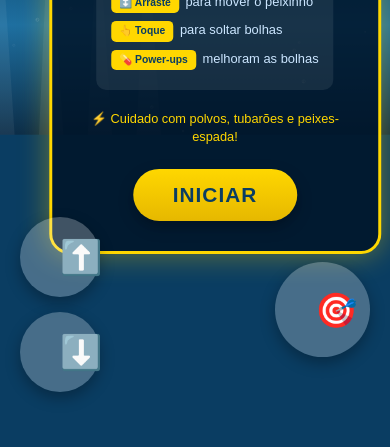
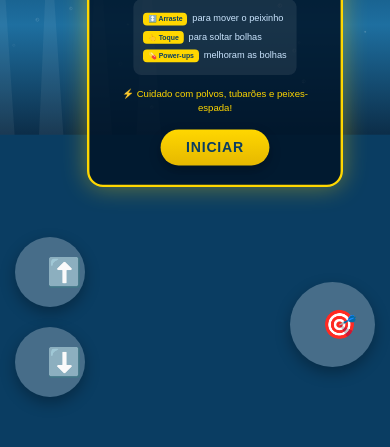
Before and after one commit to dev-ronaldo-alves/Bolhas-do-Dourado, a plain HTML site: page index.html in a window 390 px wide. Shown: the part 397-844 px from the top of the page. Drawn offline with Linux system fonts and the light colour scheme.

Commit message:
Optimize layout for mobile screens
Reduced various element sizes and adjusted styles for better mobile responsiveness.

```diff
--- a/index.html
+++ b/index.html
@@ -33,7 +33,6 @@
             background: #0a3d62;
             width: 100vw;
             height: 100vh;
-            object-fit: fill; /* garante que preencha sem distorção, pois a proporção é a mesma */
         }
 
         #ui-layer {
@@ -57,14 +56,14 @@
             text-align: center;
             background: rgba(0, 20, 40, 0.85);
             border-radius: 20px;
-            padding: 30px 25px;
+            padding: 24px 20px; /* reduzido de 30px 25px */
             margin: 20px;
             color: #fff;
             pointer-events: auto;
             border: 3px solid #ffd700;
             box-shadow: 0 0 30px rgba(255, 215, 0, 0.4);
             width: 85%;
-            max-width: 400px;
+            max-width: 320px; /* reduzido de 400px */
         }
 
         .screen.active {
@@ -72,32 +71,32 @@
         }
 
         h1 {
-            font-size: 2.2em;
+            font-size: 2.0em; /* levemente reduzido */
             color: #ffd700;
             text-shadow: 0 0 15px rgba(255, 215, 0, 0.7);
-            margin-bottom: 10px;
+            margin-bottom: 8px;
             letter-spacing: 2px;
         }
 
         h2 {
-            font-size: 1.5em;
+            font-size: 1.4em;
             color: #ffd700;
-            margin-bottom: 15px;
+            margin-bottom: 12px;
         }
 
         p {
-            font-size: 0.95em;
-            margin: 8px 0;
+            font-size: 0.9em;
+            margin: 6px 0;
             color: #cce6ff;
             line-height: 1.4;
         }
 
         .instructions {
-            font-size: 0.85em;
+            font-size: 0.8em;
             color: #aad4ff;
-            margin: 12px 0;
+            margin: 10px 0;
             background: rgba(255, 255, 255, 0.08);
-            padding: 12px 15px;
+            padding: 10px 12px;
             border-radius: 10px;
             text-align: left;
         }
@@ -106,10 +105,10 @@
             display: inline-block;
             background: #ffd700;
             color: #0a3d62;
-            padding: 3px 8px;
+            padding: 2px 6px;
             border-radius: 5px;
             font-weight: bold;
-            font-size: 0.8em;
+            font-size: 0.75em;
             margin-right: 3px;
         }
 
@@ -117,12 +116,12 @@
             background: linear-gradient(180deg, #ffd700, #e6b800);
             color: #0a3d62;
             border: none;
-            padding: 14px 40px;
-            font-size: 1.3em;
+            padding: 12px 32px;
+            font-size: 1.1em;
             font-weight: bold;
             border-radius: 30px;
             cursor: pointer;
-            margin-top: 15px;
+            margin-top: 12px;
             letter-spacing: 1px;
             box-shadow: 0 6px 15px rgba(0, 0, 0, 0.3);
             transition: all 0.2s;
@@ -136,16 +135,16 @@
         }
 
         .score-final {
-            font-size: 2.5em;
+            font-size: 2.2em;
             font-weight: bold;
             color: #fff;
             text-shadow: 0 0 20px rgba(255, 215, 0, 0.8);
         }
 
         .high-score {
-            font-size: 1.2em;
+            font-size: 1.0em;
             color: #ffd700;
-            margin-bottom: 5px;
+            margin-bottom: 4px;
         }
 
         #mobile-controls {
@@ -157,33 +156,33 @@
         .control-btn {
             pointer-events: auto;
             position: fixed;
-            width: 80px;
-            height: 80px;
+            width: 70px;
+            height: 70px;
             border-radius: 50%;
             border: none;
-            font-size: 34px;
+            font-size: 28px;
             background: rgba(255, 255, 255, .25);
         }
         #btn-up {
-            left: 20px;
-            bottom: 150px;
+            left: 15px;
+            bottom: 140px;
         }
         #btn-down {
-            left: 20px;
-            bottom: 55px;
+            left: 15px;
+            bottom: 50px;
         }
         #btn-fire {
-            right: 20px;
-            bottom: 90px;
-            width: 95px;
-            height: 95px;
+            right: 15px;
+            bottom: 80px;
+            width: 85px;
+            height: 85px;
         }
         #start-screen,
         #gameover-screen {
             position: fixed !important;
             left: 50% !important;
             top: 50% !important;
-            transform: translate(-50%, -50%) !important;
+            transform: translate(-50%, -50%) scale(0.8) !important; /* redução de 20% */
         }
     </style>
 </head>
@@ -197,7 +196,7 @@
             <p><span>👆 Toque</span> para soltar bolhas</p>
             <p><span>💊 Power-ups</span> melhoram as bolhas</p>
         </div>
-        <p style="font-size:0.8em;color:#ffd700;">⚡ Cuidado com polvos, tubarões e peixes-espada!</p>
+        <p style="font-size:0.75em;color:#ffd700;">⚡ Cuidado com polvos, tubarões e peixes-espada!</p>
         <button id="btn-start">INICIAR</button>
     </div>
 
@@ -210,7 +209,7 @@
     <!-- Tela de Game Over -->
     <div id="gameover-screen" class="screen">
         <h2>GAME OVER</h2>
-        <p style="font-size:1em;">Sua Pontuação:</p>
+        <p style="font-size:0.9em;">Sua Pontuação:</p>
         <div class="score-final" id="final-score">0</div>
         <p class="high-score">🏆 Recorde: <span id="high-score-display">0</span></p>
         <button id="btn-restart">JOGAR NOVAMENTE</button>
@@ -232,20 +231,11 @@
             const h = window.innerHeight;
             canvas.width = w;
             canvas.height = h;
-            // Não precisamos de scale/offset porque a proporção é a mesma (landscape)
-            // Mas se quisermos manter a resolução interna fixa, podemos desenhar em BASE_WIDTH x BASE_HEIGHT
-            // e usar escala para preencher a tela. Para evitar distorção, usamos um fator de escala
-            // que mantém a proporção.
-            // Vamos usar o método mais simples: desenhar sempre em BASE_WIDTH x BASE_HEIGHT e escalar.
-            // Para isso, calculamos a escala para caber exatamente na tela sem distorção.
             const scaleX = w / BASE_WIDTH;
             const scaleY = h / BASE_HEIGHT;
-            // Como a proporção é a mesma, scaleX == scaleY (ou muito próximo), mas usamos o menor para não cortar
             const s = Math.min(scaleX, scaleY);
-            // Centralizar
             const offsetX = (w - BASE_WIDTH * s) / 2;
             const offsetY = (h - BASE_HEIGHT * s) / 2;
-            // Guardar para uso no render
             window._gameScale = s;
             window._gameOffsetX = offsetX;
             window._gameOffsetY = offsetY;
@@ -389,12 +379,11 @@
             });
         }
 
-        // ========== CONTROLES TOUCH (conversão de coordenadas) ==========
+        // ========== CONTROLES TOUCH ==========
         function screenToGame(clientX, clientY) {
             const rect = canvas.getBoundingClientRect();
             const sx = (clientX - rect.left);
             const sy = (clientY - rect.top);
-            // Usando a escala e offset calculados no resize
             const s = window._gameScale || 1;
             const ox = window._gameOffsetX || 0;
             const oy = window._gameOffsetY || 0;
@@ -450,7 +439,6 @@
             touchMoved = false;
         }, { passive: false });
 
-        // Mouse para desktop
         canvas.addEventListener('mousedown', (e) => {
             if (gameState !== STATE.PLAYING) return;
             const pos = screenToGame(e.clientX, e.clientY);
@@ -543,7 +531,7 @@
             }
         }
 
-        // ========== FUNÇÕES DE SPAWN ==========
+        // ========== SPAWN ==========
         function spawnarInimigo() {
             const tipos = Object.keys(INIMIGO_TIPOS);
             const tipoNome = tipos[Math.floor(Math.random() * tipos.length)];
@@ -612,7 +600,7 @@
             }
         }
 
-        // ========== CONTROLES VIRTUAIS (botões) ==========
+        // ========== CONTROLES VIRTUAIS ==========
         let moveUp = false,
             moveDown = false;
         document.addEventListener('DOMContentLoaded', () => {
@@ -636,7 +624,6 @@
         function atualizar() {
             if (gameState !== STATE.PLAYING) return;
 
-            // Movimento do player
             if (moveUp) player.targetY -= player.speed * 4;
             if (moveDown) player.targetY += player.speed * 4;
             const dy = player.targetY - player.y;
@@ -646,7 +633,6 @@
             if (player.y < player.height / 2) player.y = player.height / 2;
             if (player.y > BASE_HEIGHT - player.height / 2) player.y = BASE_HEIGHT - player.height / 2;
 
-            // Bolhas
             for (let i = bolhas.length - 1; i >= 0; i--) {
                 const b = bolhas[i];
                 b.x += b.vx;
@@ -664,7 +650,6 @@
                 if (powerupTimer <= 0) powerupAtivo = null;
             }
 
-            // Spawn inimigos
             spawnTimer++;
             const intervaloAtual = Math.max(20, spawnInterval / speedMultiplier);
             if (spawnTimer >= intervaloAtual) {
@@ -672,14 +657,12 @@
                 spawnarInimigo();
             }
 
-            // Spawn power-ups
             powerupSpawnTimer++;
             if (powerupSpawnTimer >= POWERUP_SPAWN_INTERVAL / speedMultiplier) {
                 powerupSpawnTimer = 0;
                 if (Math.random() < 0.7) spawnarPowerup();
             }
 
-            // Atualizar inimigos
             for (let i = inimigos.length - 1; i >= 0; i--) {
                 const inimigo = inimigos[i];
                 inimigo.x -= inimigo.velocidade;
@@ -723,7 +706,6 @@
                     criarExplosao(inimigo.x - 10, inimigo.y, '#ffffff', 5);
                 }
 
-                // Colisão com player
                 if (invencibleTimer <= 0) {
                     const px = player.x;
                     const py = player.y;
@@ -752,7 +734,6 @@
                 }
             }
 
-            // Power-ups coletáveis
             for (let i = powerupsColetaveis.length - 1; i >= 0; i--) {
                 const pu = powerupsColetaveis[i];
                 pu.x -= pu.velocidade;
@@ -783,7 +764,6 @@
                 }
             }
 
-            // Partículas
             for (let i = particulas.length - 1; i >= 0; i--) {
                 const p = particulas[i];
                 p.x += p.vx;
@@ -794,7 +774,6 @@
                 }
             }
 
-            // Fundo
             bgScroll = (bgScroll + bgSpeed * speedMultiplier) % BASE_WIDTH;
             for (let b of bgBubbles) {
                 b.y -= b.speed;
@@ -866,7 +845,7 @@
             musicaFundo.play().catch(() => {});
         }
 
-        // ========== RENDERIZAÇÃO (com escala para preencher a tela) ==========
+        // ========== RENDERIZAÇÃO ==========
         function desenharFundo() {
             const grad = ctx.createLinearGradient(0, 0, 0, BASE_HEIGHT);
             grad.addColorStop(0, '#0a3d62');
@@ -1148,8 +1127,6 @@
 
         function renderizar() {
             ctx.clearRect(0, 0, canvas.width, canvas.height);
-
-            // Aplica a transformação para preencher a tela com a escala calculada
             const s = window._gameScale || 1;
             const ox = window._gameOffsetX || 0;
             const oy = window._gameOffsetY || 0;
@@ -1157,7 +1134,6 @@
             ctx.translate(ox, oy);
             ctx.scale(s, s);
 
-            // Desenha tudo em coordenadas do jogo (BASE_WIDTH x BASE_HEIGHT)
             desenharFundo();
 
             if (gameState === STATE.PLAYING || gameState === STATE.GAMEOVER) {
@@ -1264,7 +1240,7 @@
                 ctx.textAlign = 'left';
             }
 
-            ctx.restore(); // fim da transformação
+            ctx.restore();
         }
 
         // ========== GAME LOOP ==========
@@ -1292,7 +1268,7 @@
 
         gameLoop();
 
-        console.log('🐟 Bolhas do Dourado - Versão Landscape nativa!');
+        console.log('🐟 Bolhas do Dourado - Telas reduzidas em 20% para landscape!');
     </script>
 </body>
 </html>
```
